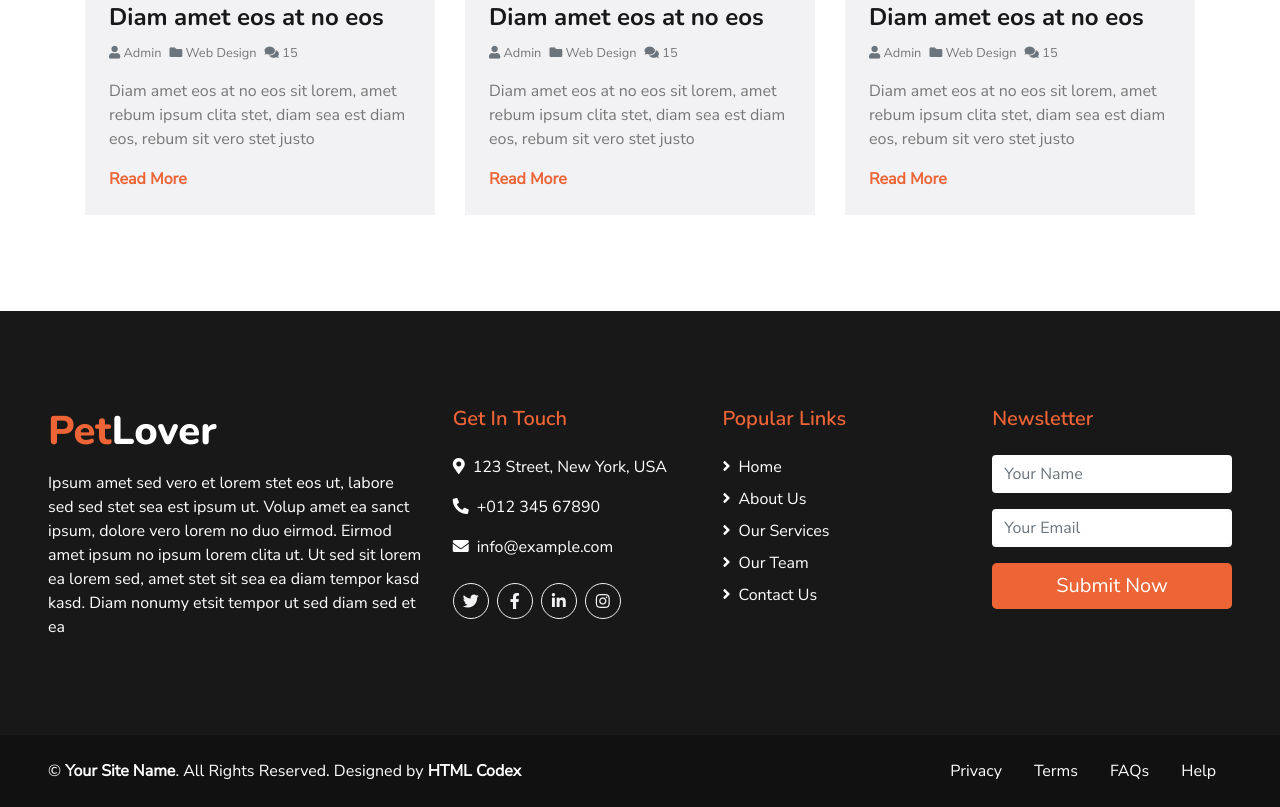
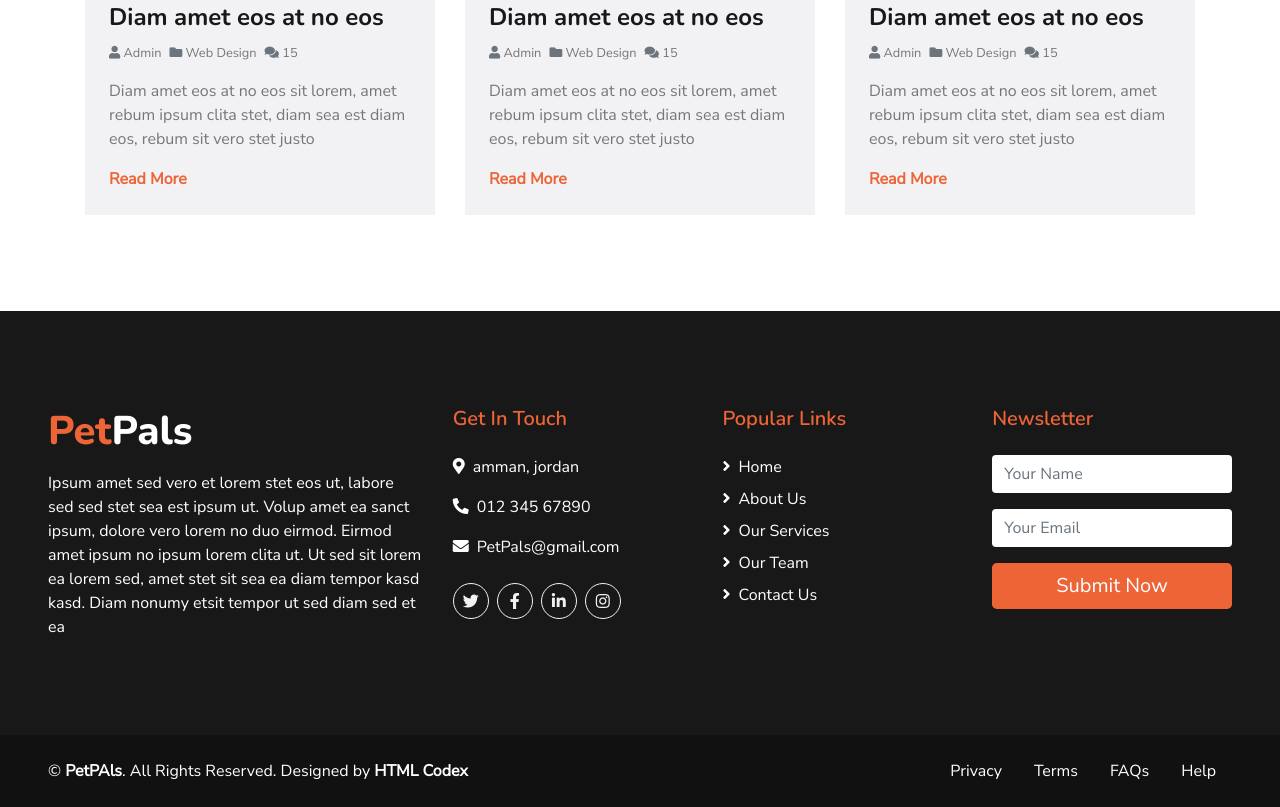
Before and after one commit to LawrenceAbuDubai/PetPals, a plain HTML site: page index.html in a window 1280 px wide. Shown: the part 6538-7345 px from the top of the page. Drawn offline with nearby package versions, Linux system fonts and the light colour scheme.

Commit message:
Update index.html

```diff
--- a/index.html
+++ b/index.html
@@ -670,16 +670,16 @@
     <div class="container-fluid bg-dark text-white mt-5 py-5 px-sm-3 px-md-5">
         <div class="row pt-5">
             <div class="col-lg-4 col-md-12 mb-5">
-                <h1 class="mb-3 display-5 text-capitalize text-white"><span class="text-primary">Pet</span>Lover</h1>
+                <h1 class="mb-3 display-5 text-capitalize text-white"><span class="text-primary">Pet</span>Pals</h1>
                 <p class="m-0">Ipsum amet sed vero et lorem stet eos ut, labore sed sed stet sea est ipsum ut. Volup amet ea sanct ipsum, dolore vero lorem no duo eirmod. Eirmod amet ipsum no ipsum lorem clita ut. Ut sed sit lorem ea lorem sed, amet stet sit sea ea diam tempor kasd kasd. Diam nonumy etsit tempor ut sed diam sed et ea</p>
             </div>
             <div class="col-lg-8 col-md-12">
                 <div class="row">
                     <div class="col-md-4 mb-5">
                         <h5 class="text-primary mb-4">Get In Touch</h5>
-                        <p><i class="fa fa-map-marker-alt mr-2"></i>123 Street, New York, USA</p>
-                        <p><i class="fa fa-phone-alt mr-2"></i>+012 345 67890</p>
-                        <p><i class="fa fa-envelope mr-2"></i>info@example.com</p>
+                        <p><i class="fa fa-map-marker-alt mr-2"></i>amman, jordan</p>
+                        <p><i class="fa fa-phone-alt mr-2"></i>012 345 67890</p>
+                        <p><i class="fa fa-envelope mr-2"></i>PetPals@gmail.com</p>
                         <div class="d-flex justify-content-start mt-4">
                             <a class="btn btn-outline-light rounded-circle text-center mr-2 px-0" style="width: 36px; height: 36px;" href="#"><i class="fab fa-twitter"></i></a>
                             <a class="btn btn-outline-light rounded-circle text-center mr-2 px-0" style="width: 36px; height: 36px;" href="#"><i class="fab fa-facebook-f"></i></a>
@@ -719,7 +719,7 @@
         <div class="row">
             <div class="col-md-6 text-center text-md-left mb-3 mb-md-0">
                 <p class="m-0 text-white">
-                    &copy; <a class="text-white font-weight-bold" href="#">Your Site Name</a>. All Rights Reserved.
+                    &copy; <a class="text-white font-weight-bold" href="#">PetPAls</a>. All Rights Reserved.
 
 					<!--/*** This template is free as long as you keep the footer author’s credit link/attribution link/backlink. If you'd like to use the template without the footer author’s credit link/attribution link/backlink, you can purchase the Credit Removal License from "https://htmlcodex.com/credit-removal". Thank you for your support. ***/-->
 					Designed by <a class="text-white font-weight-bold" href="https://htmlcodex.com">HTML Codex</a>
```
